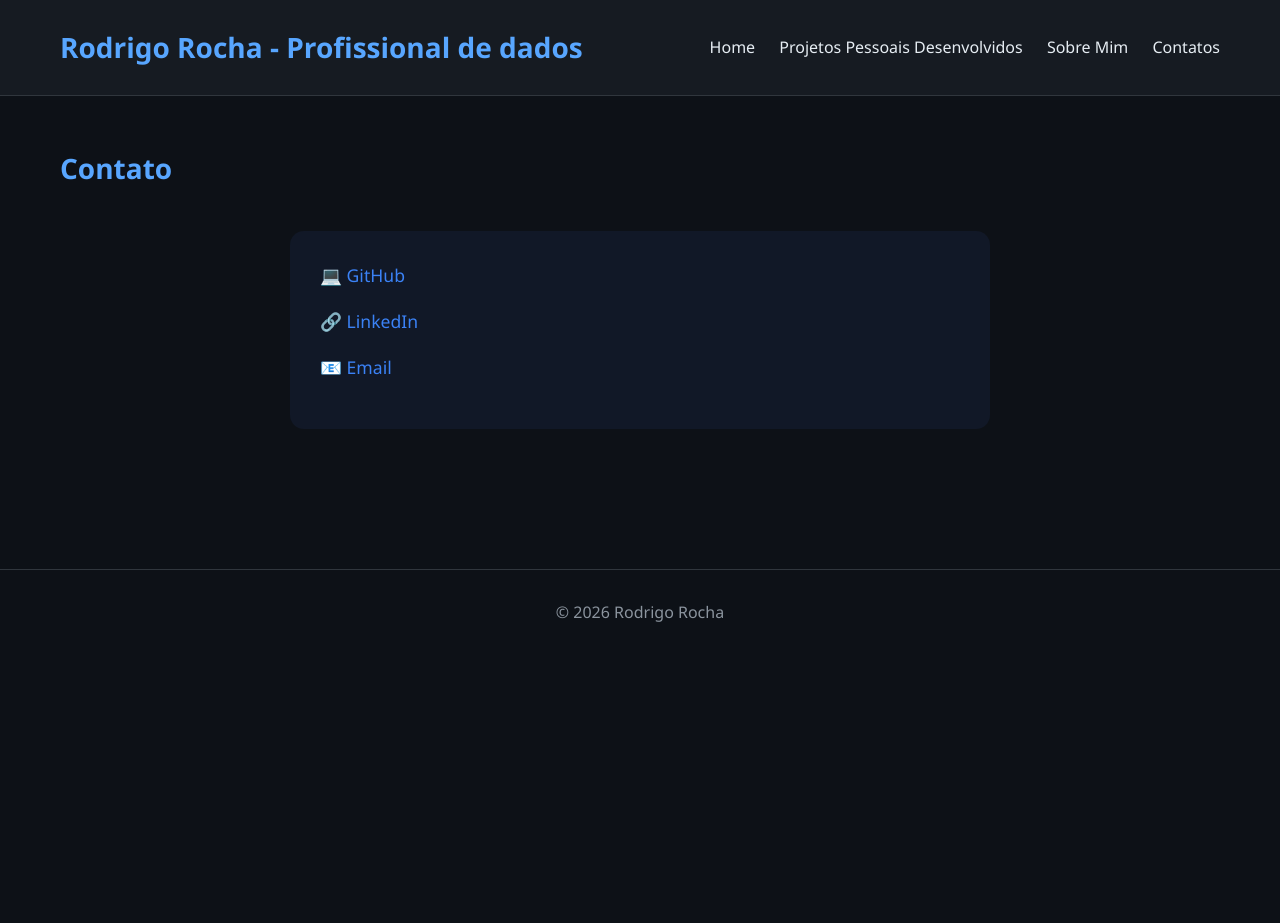
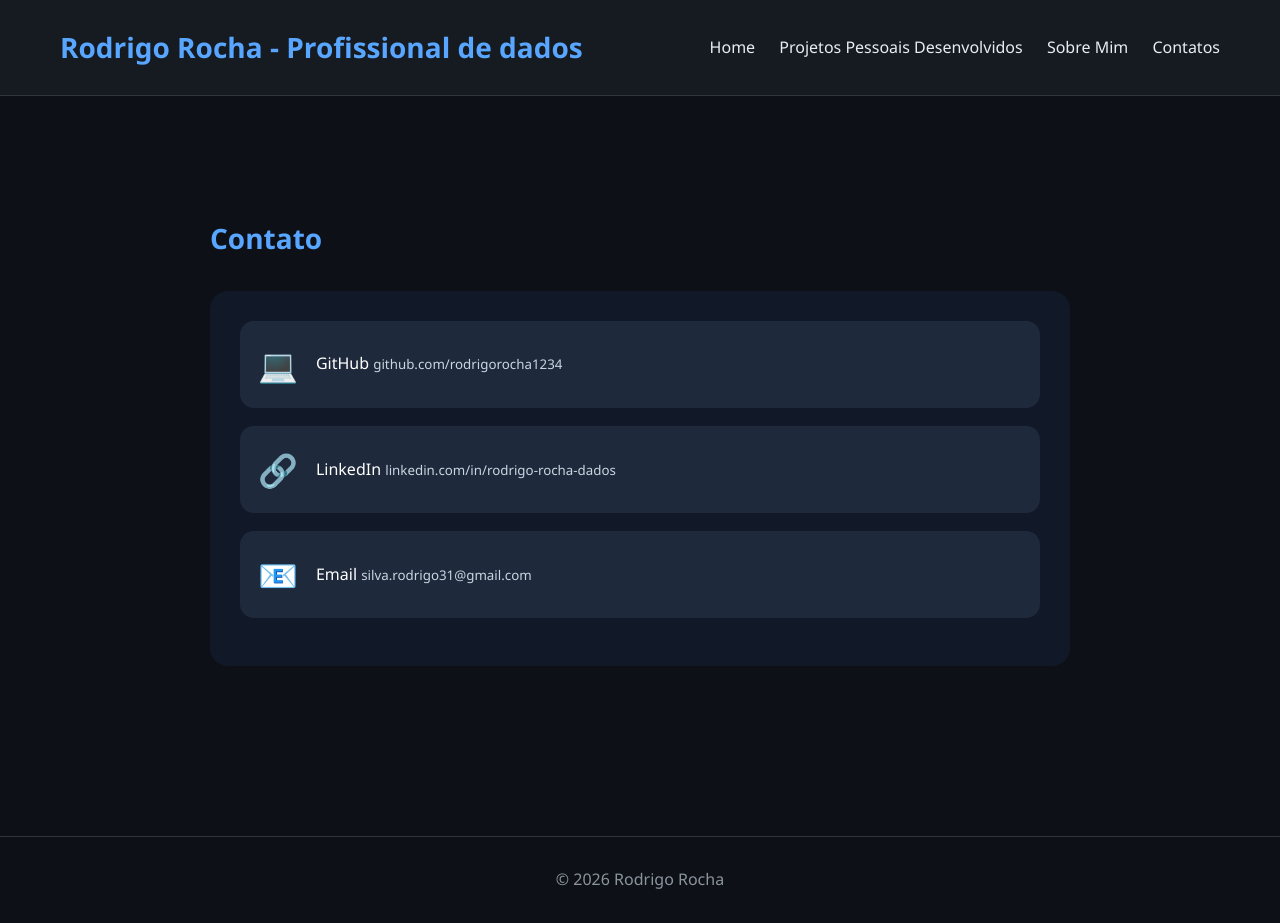
Before and after one commit to rodrigorocha1234/rodrigorocha1234.github.io, a Jekyll site: the page built from contacts.md, in a window 1280 px wide. Built offline with Jekyll 4.4.1, drawn with Linux system fonts in a browser that asks for light colours; before the commit the page ends 900 px from its top, so only the background shows below that.

Commit message:
correção

```diff
--- a/assets/css/style.css
+++ b/assets/css/style.css
@@ -446,24 +446,45 @@ footer {
 }
 
 
-.contact-simple{
-    max-width:700px;
-    margin:40px auto;
-    background:#111827;
-    padding:30px;
-    border-radius:14px;
+.contact-page{
+    max-width:900px;
+    margin:50px auto;
+    padding:20px;
 }
 
-.contact-simple p{
-    font-size:1.1rem;
-    margin-bottom:18px;
+.contact-card{
+    background:#111827;
+    border-radius:18px;
+    padding:30px;
 }
 
-.contact-simple a{
-    color:#3b82f6;
+.contact-item{
+    display:flex;
+    align-items:center;
+    gap:18px;
+    background:#1e293b;
+    margin-bottom:18px;
+    padding:18px;
+    border-radius:14px;
     text-decoration:none;
+    color:white;
+    transition:0.3s;
 }
 
-.contact-simple a:hover{
-    text-decoration:underline;
+.contact-item:hover{
+    background:#2563eb;
+    transform:translateX(6px);
 }
+
+.icon{
+    font-size:2rem;
+}
+
+.contact-item strong{
+    display:block;
+    font-size:1.1rem;
+}
+
+.contact-item small{
+    color:#cbd5e1;
+}
--- a/contacts.md
+++ b/contacts.md
@@ -4,14 +4,42 @@ title: Contato
 permalink: /contact/
 ---
 
-<h2 class="section-title">Contato</h2>
+<section class="contact-page">
 
-<div class="contact-simple">
+    <h1 class="section-title">Contato</h1>
 
-    <p>💻 <a href="https://github.com/rodrigorocha1234" target="_blank">GitHub</a></p>
+    <div class="contact-card">
 
-    <p>🔗 <a href="https://www.linkedin.com/in/rodrigo-rocha-dados" target="_blank">LinkedIn</a></p>
 
-    <p>📧 <a href="mailto:silva.rodrigo31@gmail.com">Email</a></p>
 
-</div>
+        <div class="contact-links">
+
+            <a href="https://github.com/rodrigorocha1234" target="_blank" class="contact-item">
+                <div class="icon">💻</div>
+                <div>
+                    <span>GitHub</span>
+                    <small>github.com/rodrigorocha1234</small>
+                </div>
+            </a>
+
+            <a href="https://www.linkedin.com/in/rodrigo-rocha-dados" target="_blank" class="contact-item">
+                <div class="icon">🔗</div>
+                <div>
+                    <span>LinkedIn</span>
+                    <small>linkedin.com/in/rodrigo-rocha-dados</small>
+                </div>
+            </a>
+
+            <a href="mailto:silva.rodrigo31@gmail.com" class="contact-item">
+                <div class="icon">📧</div>
+                <div>
+                    <span>Email</span>
+                    <small>silva.rodrigo31@gmail.com</small>
+                </div>
+            </a>
+
+        </div>
+
+    </div>
+
+</section>
```
